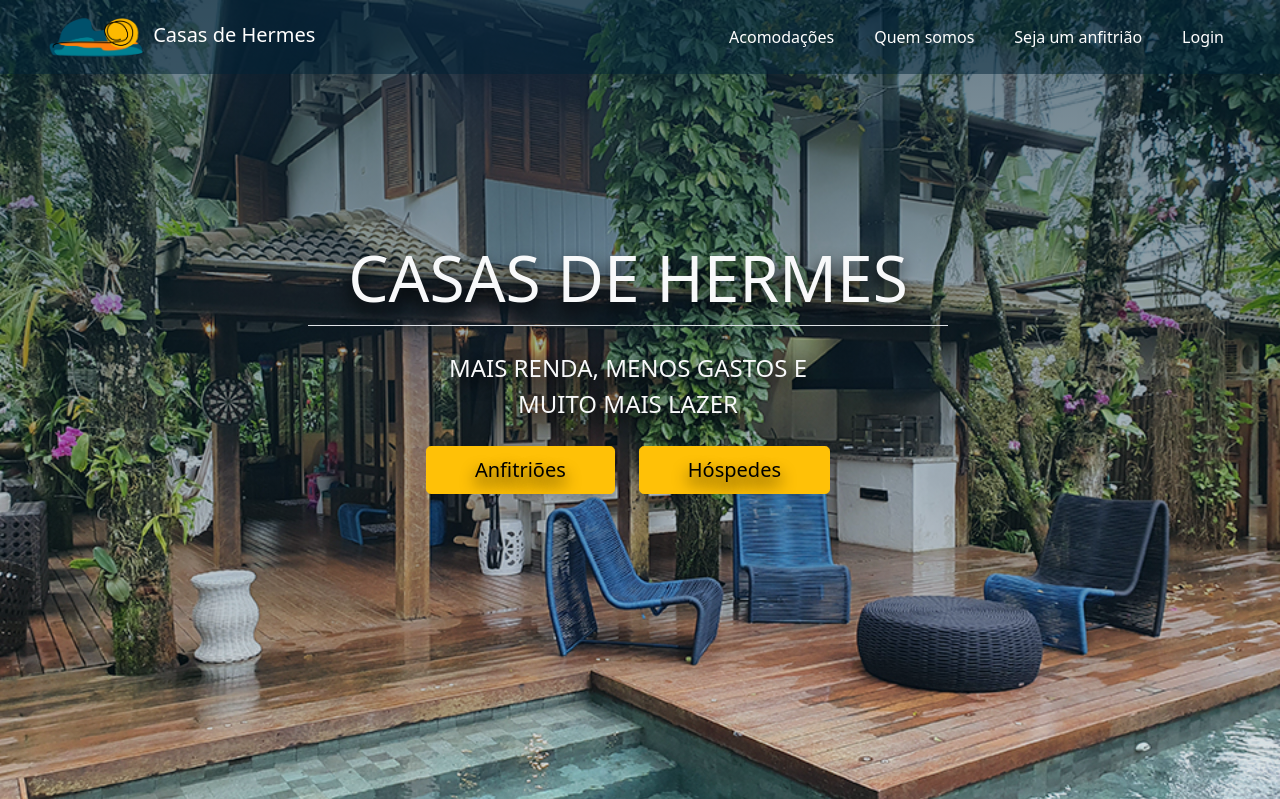
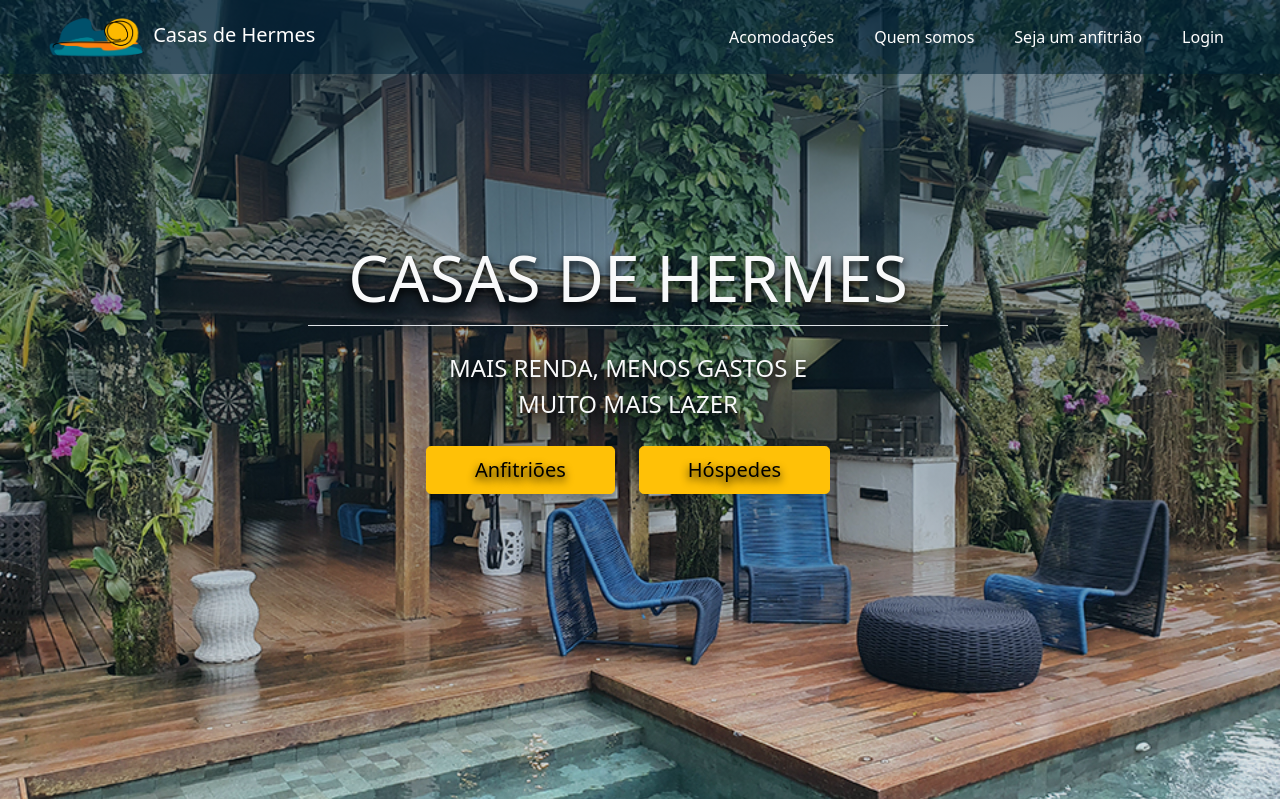
Before and after one commit to h-zanetti/real-estate-manager, a Django app: page /quem_somos in a window 1280 px wide. Shown: the top 799 px of the page. Run offline with Django 3.2, Linux system fonts and the light colour scheme; some libraries are stand-ins or nearby versions.

Commit message:
Minor updates

```diff
--- a/webdev/institucional/templates/institucional/home.html
+++ b/webdev/institucional/templates/institucional/home.html
@@ -19,8 +19,8 @@
         <div class="col-lg-6 col-md-12">
             <p class="fs-4 my-4 text-shadow-md">MAIS RENDA, MENOS GASTOS E<br>MUITO MAIS LAZER</p>
             <div class="d-grid gap-2 d-sm-flex justify-content-sm-center">
-                <a href="{% url 'institucional:quem_somos' %}#host-services" class="btn btn-warning btn-lg px-5 me-sm-3">Anfitriões</a>
-                <a href="{% url 'institucional:quem_somos' %}#guest-services" class="btn btn-warning btn-lg px-5">Hóspedes</a>
+                <a href="{% url 'institucional:quem_somos' %}#host-services" class="btn btn-warning btn-lg px-5 me-sm-3 shadow">Anfitriões</a>
+                <a href="{% url 'institucional:quem_somos' %}#guest-services" class="btn btn-warning btn-lg px-5 shadow">Hóspedes</a>
             </div>
         </div>
     </div>
--- a/webdev/institucional/templates/institucional/quem_somos.html
+++ b/webdev/institucional/templates/institucional/quem_somos.html
@@ -11,15 +11,15 @@
 ">
     <div class="row d-flex justify-content-center w-100">
         <div class="col-lg-6 col-md-10 border-bottom ">
-            <h1 class="display-3 fw-normal text-shadow">CASAS DE HERMES</h1>
+            <h1 class="display-3 fw-normal text-shadow-md">CASAS DE HERMES</h1>
         </div>
     </div>
     <div class="row d-flex justify-content-center w-100">
-        <div class="col-lg-6 col-md-12 text-shadow">
+        <div class="col-lg-6 col-md-12 text-shadow-md">
             <p class="fs-4 my-4">MAIS RENDA, MENOS GASTOS E<br>MUITO MAIS LAZER</p>
             <div class="d-grid gap-2 d-sm-flex justify-content-sm-center">
-                <a href="{% url 'institucional:quem_somos' %}#host-services" class="btn btn-warning btn-lg px-5 me-sm-3">Anfitriões</a>
-                <a href="{% url 'institucional:quem_somos' %}#guest-services" class="btn btn-warning btn-lg px-5">Hóspedes</a>
+                <a href="{% url 'institucional:quem_somos' %}#host-services" class="btn btn-warning btn-lg px-5 me-sm-3 shadow">Anfitriões</a>
+                <a href="{% url 'institucional:quem_somos' %}#guest-services" class="btn btn-warning btn-lg px-5 shadow">Hóspedes</a>
             </div>
         </div>
     </div>
```
